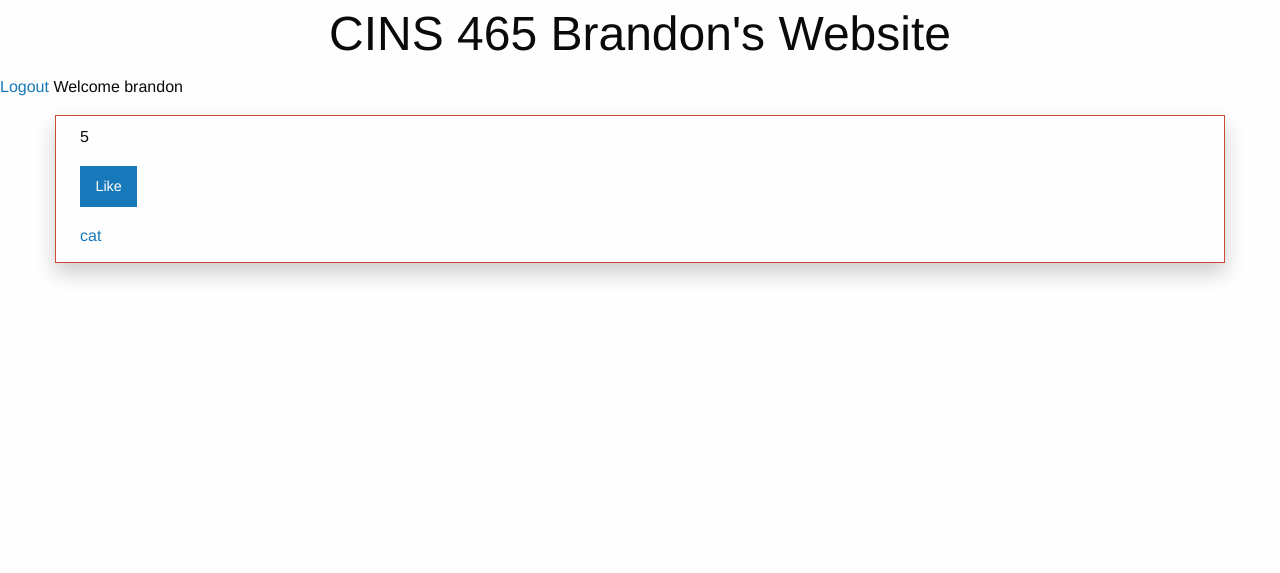
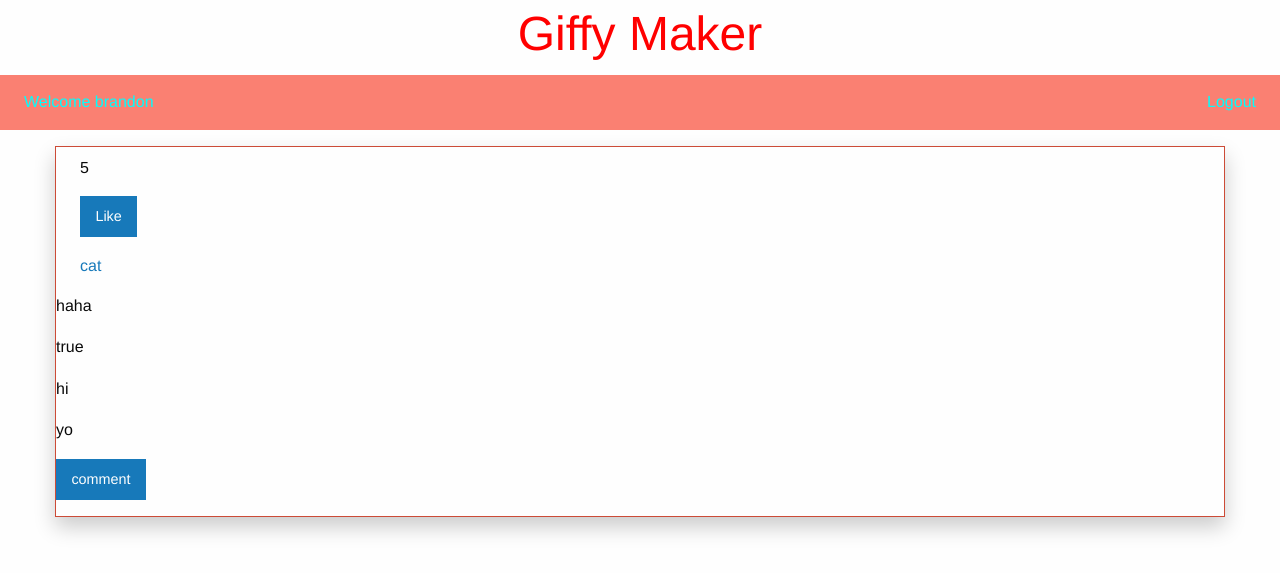
Before and after one commit to blueweaver/CINS465WebProject, a Django app: page / in a window 1280 px wide. Shown: the top 573 px of the page. Run offline with Django 3.2, Linux system fonts and the light colour scheme; a user stored in the database is signed in; data comes from the database, SQL or seed files in the repository; both versions use the stored data as it was after the commit; parts of the project's set-up code (start-up, migrations or seed data) failed here and were passed over; some libraries are stand-ins or nearby versions.

Commit message:
adds top bar and comment system

```diff
--- a/mysite/myapp/admin.py
+++ b/mysite/myapp/admin.py
@@ -2,3 +2,5 @@ from django.contrib import admin
 from . import models
 # Register your models here.
 admin.site.register(models.PostModel)
+admin.site.register(models.LikeModel)
+admin.site.register(models.CommentModel)
--- a/mysite/myapp/models.py
+++ b/mysite/myapp/models.py
@@ -6,6 +6,8 @@ class PostModel(models.Model):
     header = models.CharField(max_length = 100)
     post = models.CharField(max_length = 240)
     like = models.IntegerField(default=0)
+    author = models.ForeignKey(User, on_delete=models.CASCADE)
+    published_on = models.DateTimeField(auto_now_add=True)
 
     def __str__(self):
         return self.post
@@ -16,3 +18,13 @@ class PostModel(models.Model):
 class LikeModel(models.Model):
     liker = models.ForeignKey(User, on_delete=models.CASCADE, related_name='like_user')
     likedPost = models.ForeignKey('PostModel', on_delete=models.CASCADE, related_name='liked_post')
+
+
+class CommentModel(models.Model):
+    comment = models.CharField(max_length=240)
+    post = models.ForeignKey('PostModel', on_delete=models.CASCADE, related_name='comments')
+    author = models.ForeignKey(User, on_delete=models.CASCADE)
+    published_on = models.DateTimeField(auto_now_add=True)
+
+    def __str__(self):
+        return self.comment
--- /dev/null
+++ b/mysite/myapp/static/css/topBar.css
@@ -0,0 +1,32 @@
+
+.topbar-center-logo {
+    background: salmon;
+  }
+
+  .topbar-center-logo .menu {
+    background: salmon;
+  }
+
+  .topbar-center-logo .menu a {
+    color: aqua;
+  }
+
+  .topbar-center-logo .top-bar-center {
+    -webkit-flex: 1 0 auto;
+        -ms-flex: 1 0 auto;
+            flex: 1 0 auto;
+  }
+
+  @media screen and (max-width: 39.9375em) {
+    .topbar-center-logo .top-bar-center {
+      display: none;
+    }
+  }
+
+  .topbar-center-logo-mobile {
+    background: #2c3840;
+  }
+
+  .topbar-center-logo-mobile .menu-icon {
+    vertical-align: text-top;
+  }
--- a/mysite/myapp/templates/base.html
+++ b/mysite/myapp/templates/base.html
@@ -8,22 +8,36 @@
             <title>{% block title %}{% endblock %}</title>
             <link rel="stylesheet" href="{% static "css/foundation.css" %}">
             <link rel="stylesheet" href="{% static "css/floating.css" %}">
+            <link rel="stylesheet" href="{% static "css/topBar.css" %}">
             {% block css%}{% endblock %}
         </head>
     <body>
-        <h1 style="text-align: center;">
-            CINS 465 Brandon's Website
-        </h1>
-        {% if user.is_authenticated %}
-                    <a href="/logout/">Logout</a>
-                {% else %}
-                    <a href="/login/">Login</a>
-                {% endif %}
+        <a href="/">
+            <h1 style="color: red; text-align: center;">Giffy Maker</h1>
+        </a>
+        <div class="top-bar topbar-center-logo" id="topbar-center-logo">
+            <div class="top-bar-left">
+              <ul class="menu vertical medium-horizontal">
+            {% if user.is_authenticated %}
+           <a href="#"> Welcome {{ user.username }} </a>
+        {% else %}
+            <a href="#"> Welcome Guest</a>
+        {% endif %}
+              </ul>
+            </div>
+            <div class="top-bar-center">
+
+            </div>
+            <div class="top-bar-right">
+              <ul class="menu vertical medium-horizontal">
                 {% if user.is_authenticated %}
-                Welcome {{ user.username }}
+                <a href="/logout/">Logout</a>
             {% else %}
-                Welcome Guest
+                <a href="/login/">Login</a>
             {% endif %}
+              </ul>
+            </div>
+          </div>
         <div>
         {% block content %}{% endblock %}
     </div>
--- a/mysite/myapp/templates/displayPosts.html
+++ b/mysite/myapp/templates/displayPosts.html
@@ -19,6 +19,14 @@
 
             <a href="#" id="post-title">{{itor.header}}</a>
         </div>
+            <div>
+                {% for cItor in itor.comments.all %}
+                <p>{{cItor.comment}}</p>
+                {% endfor %}
+                {% if user.is_authenticated %}
+                <a href="{% url 'addComment' itor.pk %}" class="button">comment</a>
+                {% endif %}
+            </div>
     </div>
         <br>
     {% endfor %}
--- a/mysite/myapp/urls.py
+++ b/mysite/myapp/urls.py
@@ -8,4 +8,5 @@ urlpatterns = [
     path('login/', auth_views.LoginView.as_view()),
     path('register/', views.register),
     path('logout/', views.logout_view),
+    path('comment/<int:pk>', views.addComment, name='addComment'),
 ]
--- a/mysite/myapp/views.py
+++ b/mysite/myapp/views.py
@@ -53,3 +53,20 @@ def register(request):
         "form":form_instance,
     }
     return render(request, "registration/register.html", context=context)
+
+def addComment(request, pk):
+    if not request.user.is_authenticated:
+        return redirect("/")
+    if request.method == "POST":
+        form = forms.CommentForm(request.POST)
+        if form.is_valid():
+            form.save(request, pk)
+            return redirect("/")
+    else:
+        form = forms.CommentForm()
+    context = {
+        "title":"Comment",
+        "post_id":pk,
+        "form":form
+    }
+    return render(request, "addComment.html", context=context)
```
Also changed, not shown: mysite/myapp/forms.py (+17 -0 lines), mysite/myapp/templates/addComment.html (added, +16 -0 lines), mysite/db.sqlite3, mysite/myapp/migrations/0001_initial.py, mysite/myapp/migrations/0002_auto_20201012_0409.py (deleted).
